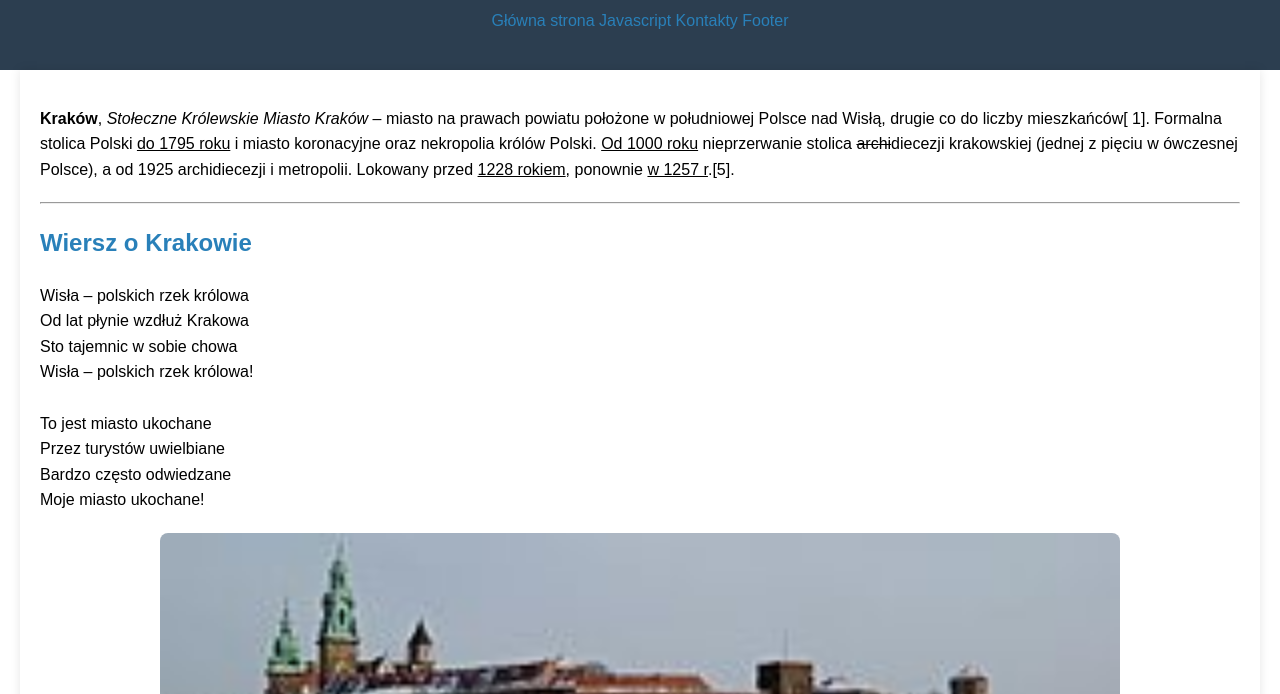
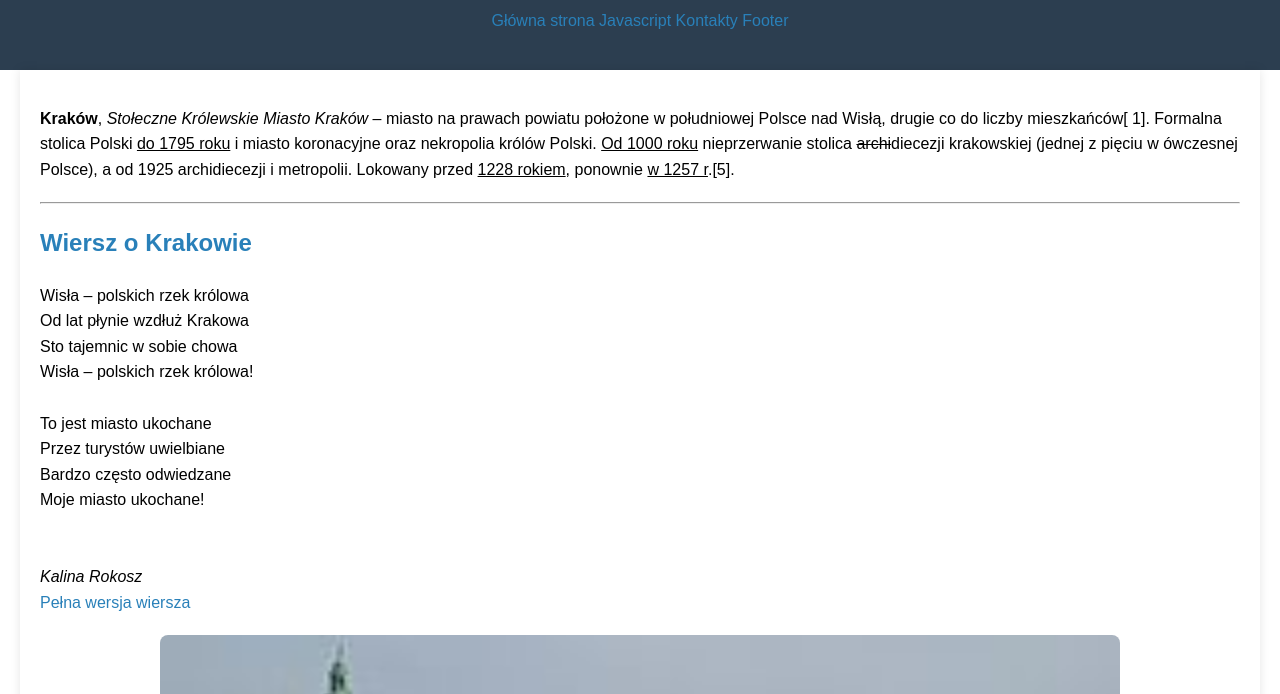
Before and after one commit to abcd860/stronaKrakow, a plain HTML site: page index.html in a window 1280 px wide. Shown: the part 106-800 px from the top of the page. Drawn offline with Linux system fonts and the light colour scheme; a script that the page names is missing.

Commit message:
dodanie linku do pełnej wersji wiersza

```diff
--- a/index.html
+++ b/index.html
@@ -1,4 +1,4 @@
- <!DOCTYPE html>
+<!DOCTYPE html>
 <html lang="pl">
 	<head>
 		<meta charset = "UTF-8">
@@ -37,7 +37,9 @@
 				To jest miasto ukochane<br>
 				Przez turystów uwielbiane<br>
 				Bardzo często odwiedzane<br>
-				Moje miasto ukochane!<br>
+				Moje miasto ukochane!<br><br><br>
+				<i>Kalina Rokosz</i><br>
+				<a href="https://muzycznakurtyna.pl/wierszyk/jedziemy-do-krakowa-wierszyk-o-krakowie/" target="blank">Pełna wersja wiersza</a>
 			</p>
 			<figure>
 				<img src="images/kolaz_krakow.jpg" alt = "obrazek Krakowa">
```
